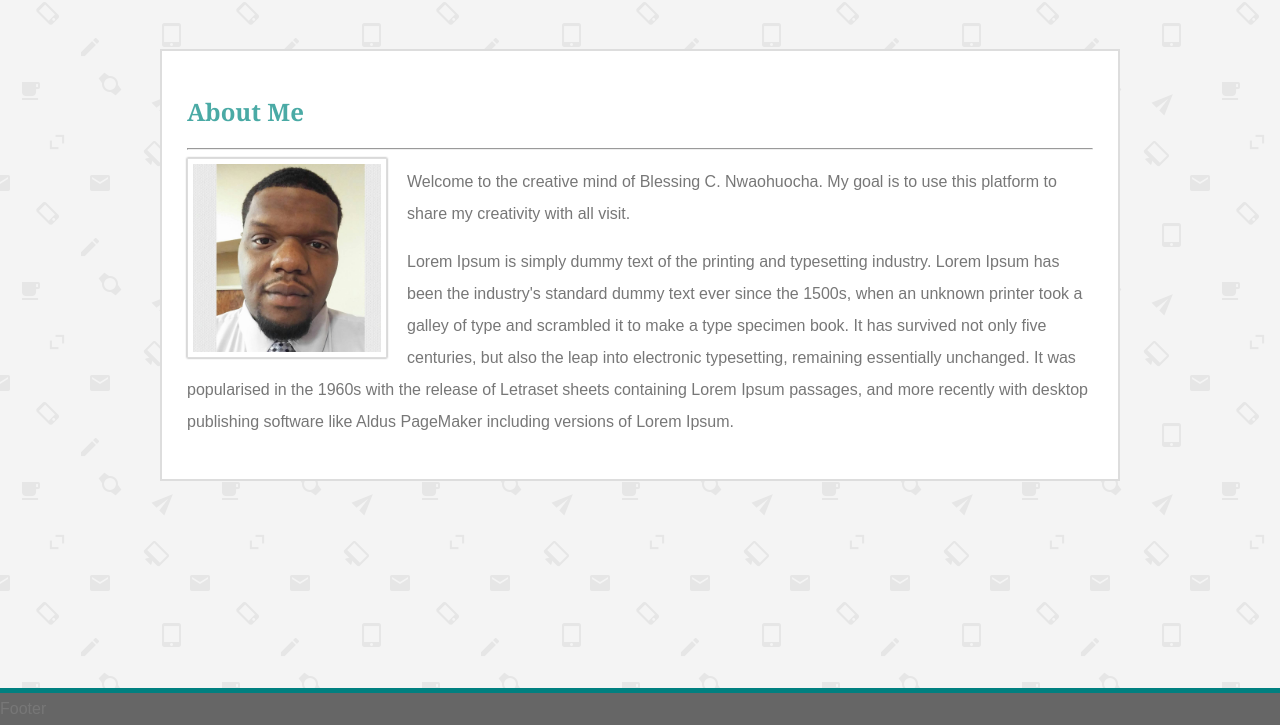
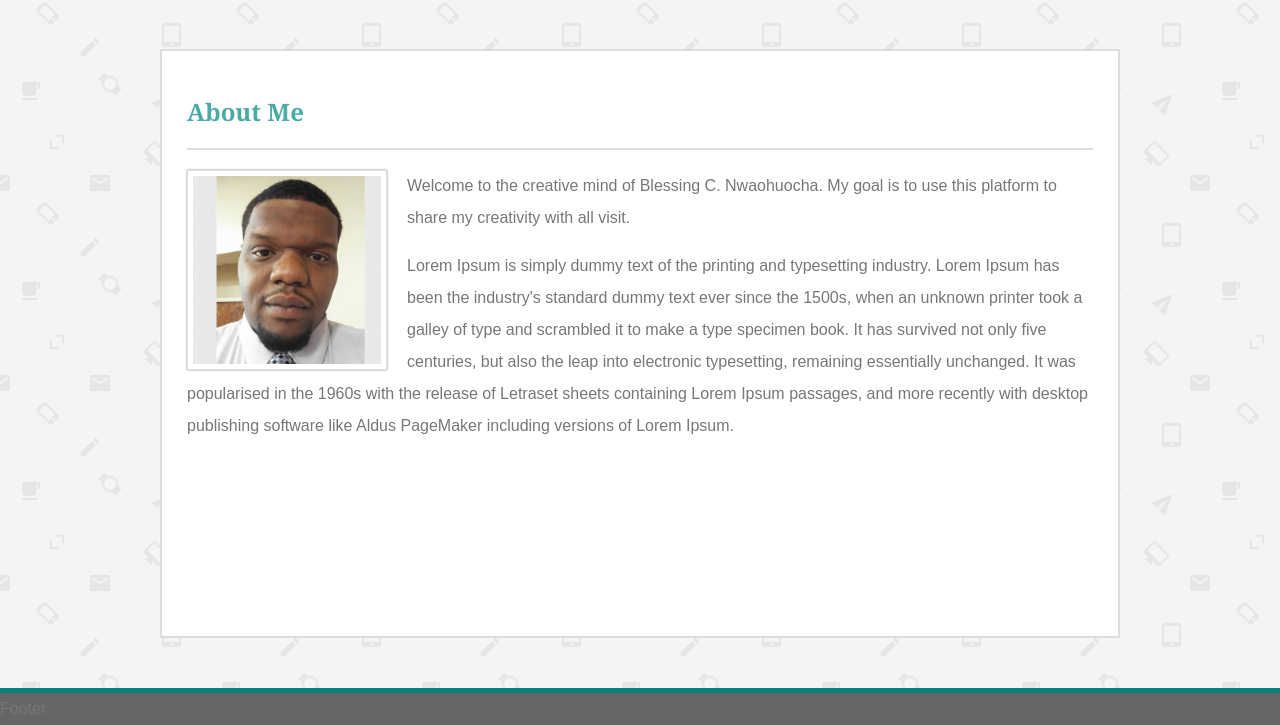
Before and after one commit to bcwahoo/Basic-Portfolio, a plain HTML site: page index.html in a window 1280 px wide. Shown: the part 75-800 px from the top of the page. Drawn offline with Linux system fonts and the light colour scheme.

Commit message:
Adding <hr> attributes

```diff
--- a/assets/css/style.css
+++ b/assets/css/style.css
@@ -11,6 +11,9 @@ body {
     font-size: 16px;
     font-family: 'Arial', 'Helvetica Neue', Helvetica, sans-serif;
     line-height: 32px;
+    display: flex;
+    flex-direction: column;
+    height: 100vh; /* Avoid the IE 10-11 `min-height` bug. */
 }
 
 .container {
@@ -19,7 +22,7 @@ body {
     padding: 25px;
     background-color: #ffffff;
     border: 2px solid #dddddd;
-
+    flex: 1 0 auto; /* Prevent Chrome, Opera, and Safari from letting these items shrink to smaller than their content's default minimum size. */
 }
 
 header {
@@ -51,7 +54,10 @@ nav#main {
     font-family: Georgia, 'Times New Roman', Times, serif;
     float: left;
 }
-
+hr {
+    border: 1px solid #dddddd;
+    margin: 0 0 20px 0;
+}
 #bout-me{
     color: #4aaaa5;
     font-family: 'Georgia', Times, Times New Roman, serif;
@@ -68,7 +74,7 @@ nav#main {
 }
 
 footer {
-    position: fixed;
+    flex-shrink: 0;
     bottom: 0;
     margin: 50px 0 0 0;
     clear: both;
```
